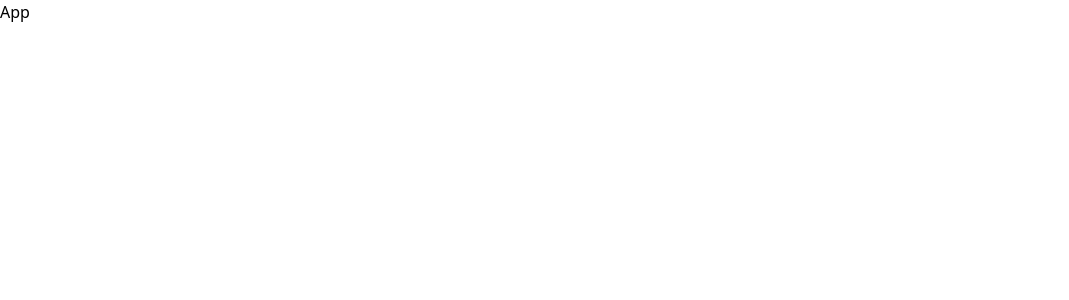
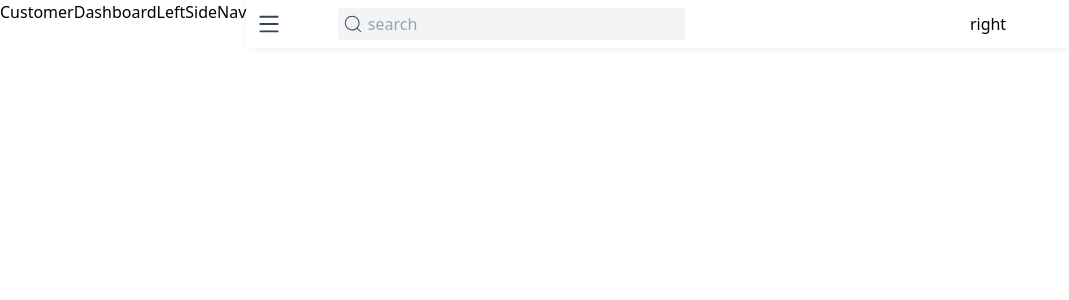
Before and after one commit to adisie/mern-development, a React (Vite) app in the folder client/: page / in a window 1280 px wide. Shown: the top 300 px of the page, without its empty margins (0-1069 px from the left). Built offline with nearby package versions, Linux system fonts and the light colour scheme.

Commit message:
some changes

```diff
--- a/client/src/App.jsx
+++ b/client/src/App.jsx
@@ -1,7 +1,11 @@
-import React from "react";
+
+// pages
+import CustomerDashboard from "./pages/customer/CustomerDashboard";
 
 const App = () => {
-  return <div>App</div>;
+  return <div className="w-screen h-screen">
+    <CustomerDashboard />
+  </div>;
 };
 
 export default App;
--- /dev/null
+++ b/client/src/pages/customer/CustomerDashboard.jsx
@@ -0,0 +1,15 @@
+
+// customer sub pages
+import CustomerDashboardLeftSideNav from "./customer-sub-pages/CustomerDashboardLeftSideNav"
+import CustomerDashboardHome from "./customer-sub-pages/CustomerDashboardHome"
+
+const CustomerDashboard = () => {
+  return (
+    <div className="w-screen h-screen flex">
+        <CustomerDashboardLeftSideNav />
+        <CustomerDashboardHome />
+    </div>
+  )
+}
+
+export default CustomerDashboard
--- /dev/null
+++ b/client/src/pages/customer/customer-sub-pages/CustomerDashboardHome.jsx
@@ -0,0 +1,10 @@
+// components
+import CustomerDashboardHomeHeader from "./customer-home-sub-pages/CustomerDashboardHomeHeader";
+
+const CustomerDashboardHome = () => {
+  return <div className="flex-grow">
+    <CustomerDashboardHomeHeader />
+  </div>;
+};
+
+export default CustomerDashboardHome;
--- /dev/null
+++ b/client/src/pages/customer/customer-sub-pages/CustomerDashboardLeftSideNav.jsx
@@ -0,0 +1,8 @@
+
+const CustomerDashboardLeftSideNav = () => {
+  return (
+    <div>CustomerDashboardLeftSideNav</div>
+  )
+}
+
+export default CustomerDashboardLeftSideNav
--- /dev/null
+++ b/client/src/pages/customer/customer-sub-pages/customer-home-sub-pages/CustomerDashboardHomeHeader.jsx
@@ -0,0 +1,28 @@
+// icons
+import { AiOutlineMenu,AiOutlineClose } from "react-icons/ai";
+import { CiSearch } from "react-icons/ci";
+
+const CustomerDashboardHomeHeader = () => {
+  return (
+    <header className="py-2 flex items-center justify-between  shadow-headerBottomShadow">
+
+      <div className="flex items-center gap-[5%] pl-[1%] w-[70%]">
+        {/* icon */}
+        <div className="cursor-pointer">
+          <AiOutlineMenu className="text-gray-700 text-2xl"/>
+        </div>
+        {/* search bar */}
+        <div className="pl-[3%] flex-grow">
+          <div className="flex items-center bg-gray-100 p-1 rounded-sm w-[55%]">
+            <CiSearch className="text-2xl mr-1 text-gray-700"/>
+            <input type="text" placeholder="search" className="focus:outline-none focus:ring-0 border-none bg-transparent w-full" />
+          </div>
+        </div>
+      </div>
+
+      <div className="w-[30%]">right</div>
+    </header>
+  );
+};
+
+export default CustomerDashboardHomeHeader;
--- a/client/tailwind.config.js
+++ b/client/tailwind.config.js
@@ -2,7 +2,11 @@
 export default {
   content: ["./index.html", "./src/**/*.{js,ts,jsx,tsx}"],
   theme: {
-    extend: {},
+    extend: {
+      boxShadow: {
+        headerBottomShadow: "0 1px 7px .15px rgba(0, 0, 0, 0.075)",
+      },
+    },
   },
   plugins: [],
 };
```
